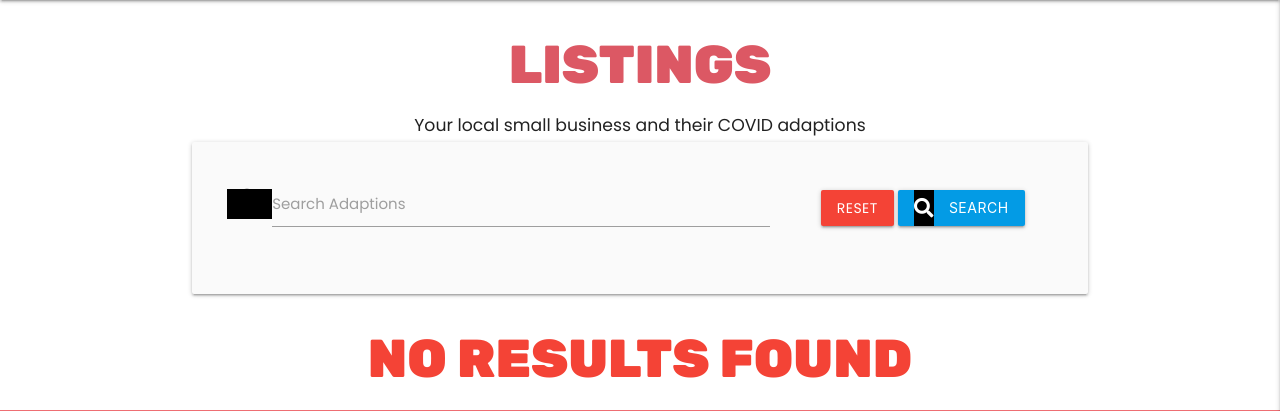
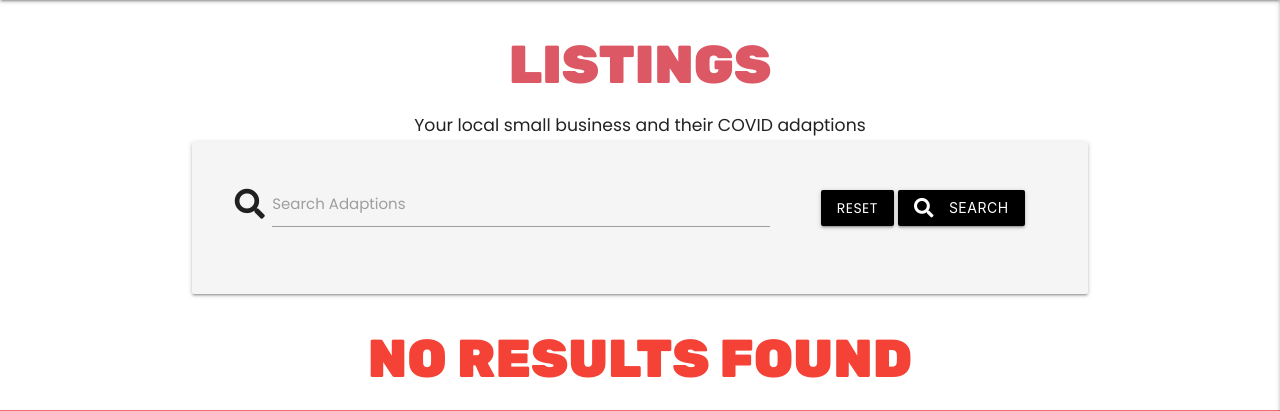
Before and after one commit to lucyrush/adapt-easy, a Flask app: page /search in a window 1280 px wide. Shown: the part 64-475 px from the top of the page. Run offline with Flask 2, Linux system fonts and the light colour scheme; data that the repository does not hold is empty; some libraries are stand-ins or nearby versions.

Commit message:
Add styling for search card

```diff
--- a/templates/listings.html
+++ b/templates/listings.html
@@ -3,17 +3,17 @@
 <h2 class="page-heading center-align">Listings</h2>
 <h6 class="page-intro center-align"> Your local small business and their COVID adaptions </h6>
 
-<div class="row card-panel grey lighten-5">
+<div class="row card-panel grey lighten-4">
         <form action="{{ url_for('search') }}" method="post" class="col s12">
             <div class="row valign-wrapper center-align">
                 <div class="input-field col s12 m8">
-                    <i class="fas fa-search prefix black"></i>
+                    <i class="fas fa-search prefix "></i>
                     <input type="text" name="query" id="query" minlength="3" class="validate" required>
                     <label for="query">Search Adaptions</label>
                 </div>
                 <div class="col s12 m4">
-                    <a href="{{ url_for('get_adaptions') }}" class="red btn text-shadow">Reset</a>
-                    <button type="submit" class="light-blue darken-1 btn text-shadow">
+                    <a href="{{ url_for('get_adaptions') }}" class="black btn text-shadow">Reset</a>
+                    <button type="submit" class="black darken-1 btn text-shadow">
                         <i class="fas fa-search left black"></i> Search
                     </button>
                 </div>
```
